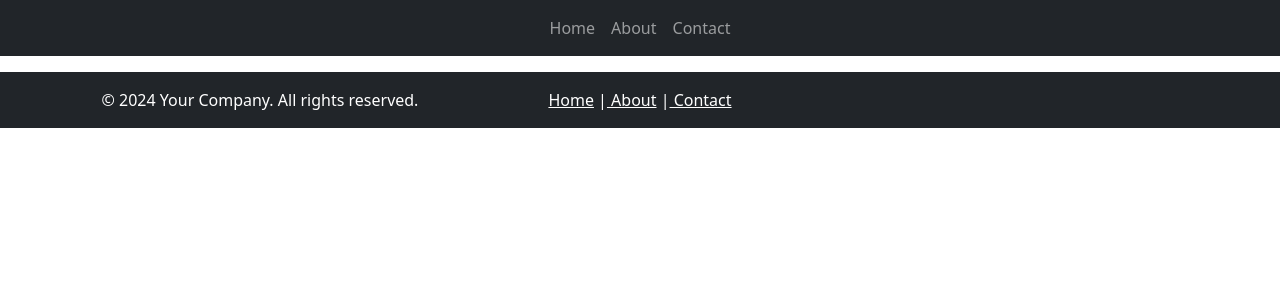
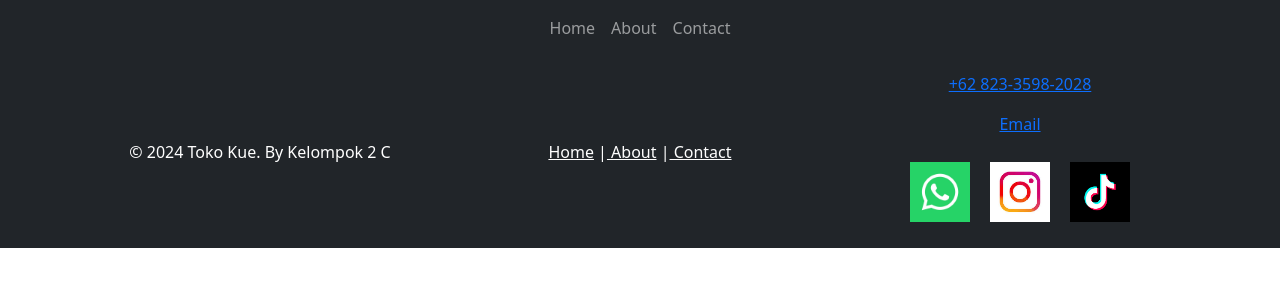
Before and after one commit to LingGrani/UCP2-2, a React (Vite) app: page /UCP2-2/contact in a window 1280 px wide. Shown: the top 300 px of the page. Built offline with nearby package versions, Linux system fonts and the light colour scheme.

Commit message:
update footer dan contact

```diff
--- a/src/App.jsx
+++ b/src/App.jsx
@@ -10,13 +10,11 @@ function App() {
   return (
     <Router>
       <Navbar />
-      <div className="container mt-3">
         <Routes>
           <Route path="/" element={<Home />} />
+          <Route path="/about" element={<About />} />
           <Route path="/contact" element={<Contact />} />
-          <Route path="/about" element={<About />} />
         </Routes>
-      </div>
       <Footer />
     </Router>
   );
--- a/src/component/contact.jsx
+++ b/src/component/contact.jsx
@@ -1,4 +1,5 @@
 import React, { useState } from 'react';
+import bgimage from '../assets/bg.jpg';
 
 const Contact = () => {
   const [formData, setFormData] = useState({
@@ -23,13 +24,13 @@ const Contact = () => {
   return (
     <div className="contact-page">
       <div className="content">
-        <section className="my-5">
-          <div class="bg" style="background-image: url();"></div>
-          <h1 className="text-center">Header 1</h1>
+        <section>
+          <div className="bg" style={{ backgroundImage: `url(${bgimage})`, backgroundSize: 'cover', backgroundPosition: 'center', padding: '50px'}}>
+            <h1 className="text-center">Reviews</h1>
             <p className="text-center">Kritik dan Saran<br />Selalu kami dengarkan</p>
             <div className="row">
               <div className="col-md-6 mx-auto">
-              <form onSubmit={handleSubmit} className="border border-dark rounded p-4">
+                <form onSubmit={handleSubmit} className="border border-dark rounded p-4 bg-white">
                   <div className="mb-3">
                     <label htmlFor="name" className="form-label">Name</label>
                     <input
@@ -69,8 +70,9 @@ const Contact = () => {
                 </form>
               </div>
             </div>
+          </div>
         </section>
-        <section className="my-5">
+        <section className="mt-5 mb-5 container mt-3">
           <div className="row">
             <div className="col-md-6">
               <h2>Hubungi Kami</h2>
@@ -83,7 +85,7 @@ const Contact = () => {
               </p>
               <p>
                 <h5>Email</h5>
-                <a className="text-dark" href="mailto:example@example.com"><p>Email (mail to)</p></a>
+                <a className="text-dark" href="mailto:example@example.com"><p>Email</p></a>
               </p>
             </div>
             <div className="col-md-6">
--- a/src/component/footer.jsx
+++ b/src/component/footer.jsx
@@ -1,13 +1,16 @@
 import React from 'react';
 import { Link } from 'react-router-dom';
+import wa from '../assets/wa.jpg';
+import ig from '../assets/ig.jpg';
+import tt from '../assets/tiktok.png';
 
 function Footer() {
   return (
     <footer className="bg-dark text-white text-center py-3">
       <div className="container">
-        <div className="row">
+        <div className="row align-items-center">
           <div className="col-md-4 mb-3 mb-md-0">
-            <p className="mb-0">&copy; 2024 Your Company. All rights reserved.</p>
+            <p className="mb-0">&copy; 2024 Toko Kue. By Kelompok 2 C</p>
           </div>
           <div className="col-md-4 mb-3 mb-md-0">
             <p className="mb-0">
@@ -17,7 +20,17 @@ function Footer() {
             </p>
           </div>
           <div className="col-md-4">
-
+            <p>
+              <a href="https://wa.me/+6282335982028"><p>+62 823-3598-2028</p></a>
+            </p>
+            <p>
+              <a href="mailto:example@example.com"><p>Email</p></a>
+            </p>
+            <p className="mb-0">
+              <img src={wa} alt="WhatsApp" className="img-fluid" style={{ width: "80px", padding:"10px"}}/>
+              <img src={ig} alt="Instagram" className="img-fluid"style={{ width: "80px", padding:"10px"}}/>
+              <img src={tt} alt="TikTok" className="img-fluid"style={{ width: "80px", padding:"10px"}}/>
+            </p>
           </div>
         </div>
       </div>
--- a/src/component/home.jsx
+++ b/src/component/home.jsx
@@ -1,5 +1,4 @@
 import React from "react";
-import { Container, Button } from "react-bootstrap";
 import { Link } from "react-router-dom";
 
 // Video
@@ -37,13 +36,13 @@ const Home = () => {
         <source src={video} type="video/mp4" />
         Your browser does not support the video tag.
       </video>
-      <Container style={overlayStyle}>
+      <div style={overlayStyle}>
         <h1 style={textStyles}>Welcome to Our Website</h1>
         <p style={{ fontSize: '1.5rem' }}>Discover the Best Cakes in Town</p>
         <Link to="/about">
-          <Button variant="primary">Explore More</Button>
+          <button variant="primary">Explore More</button>
         </Link>
-      </Container>
+      </div>
     </div>
   );
 };
```
Lines whose indentation alone changed are shown as unchanged.
